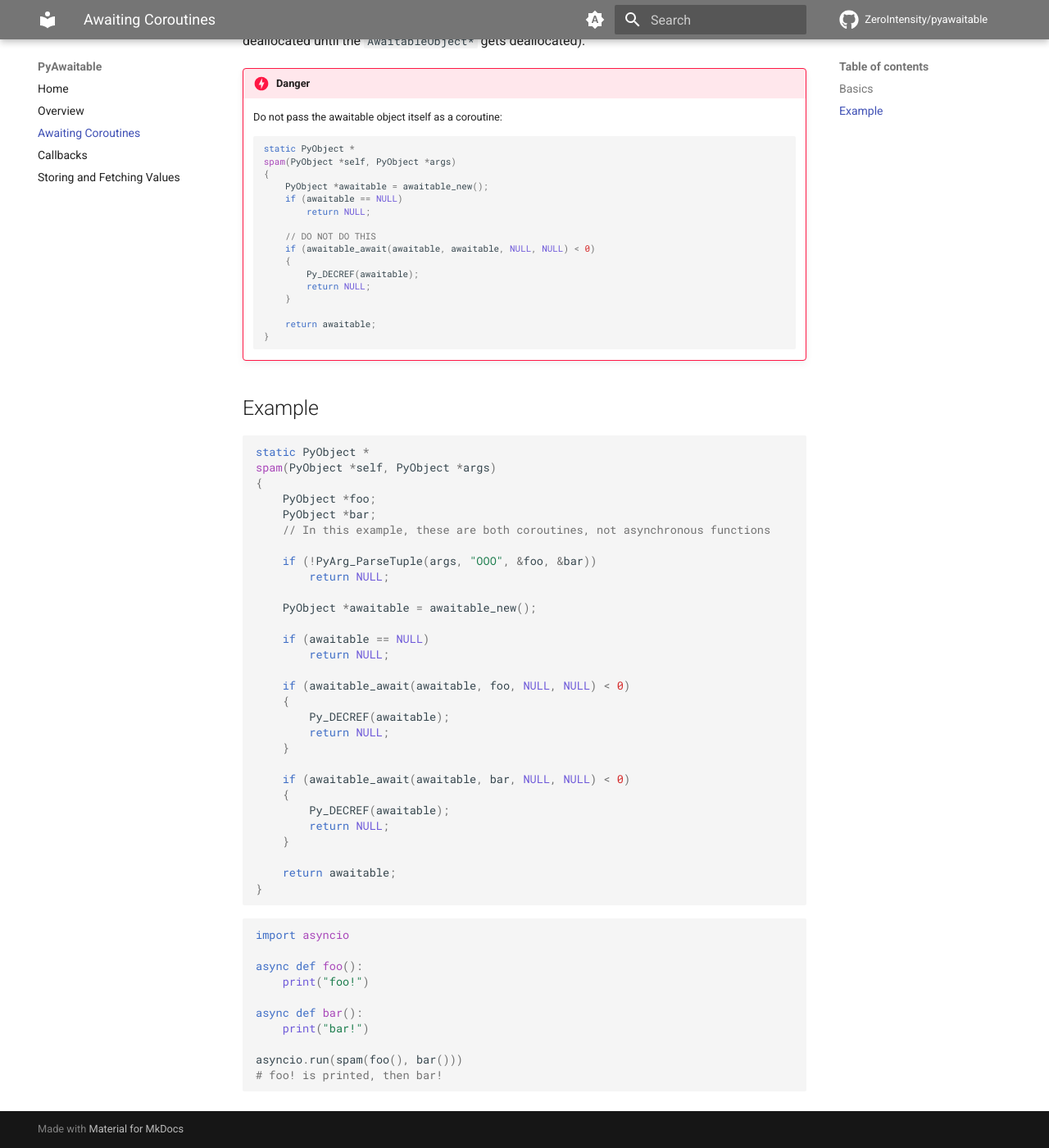
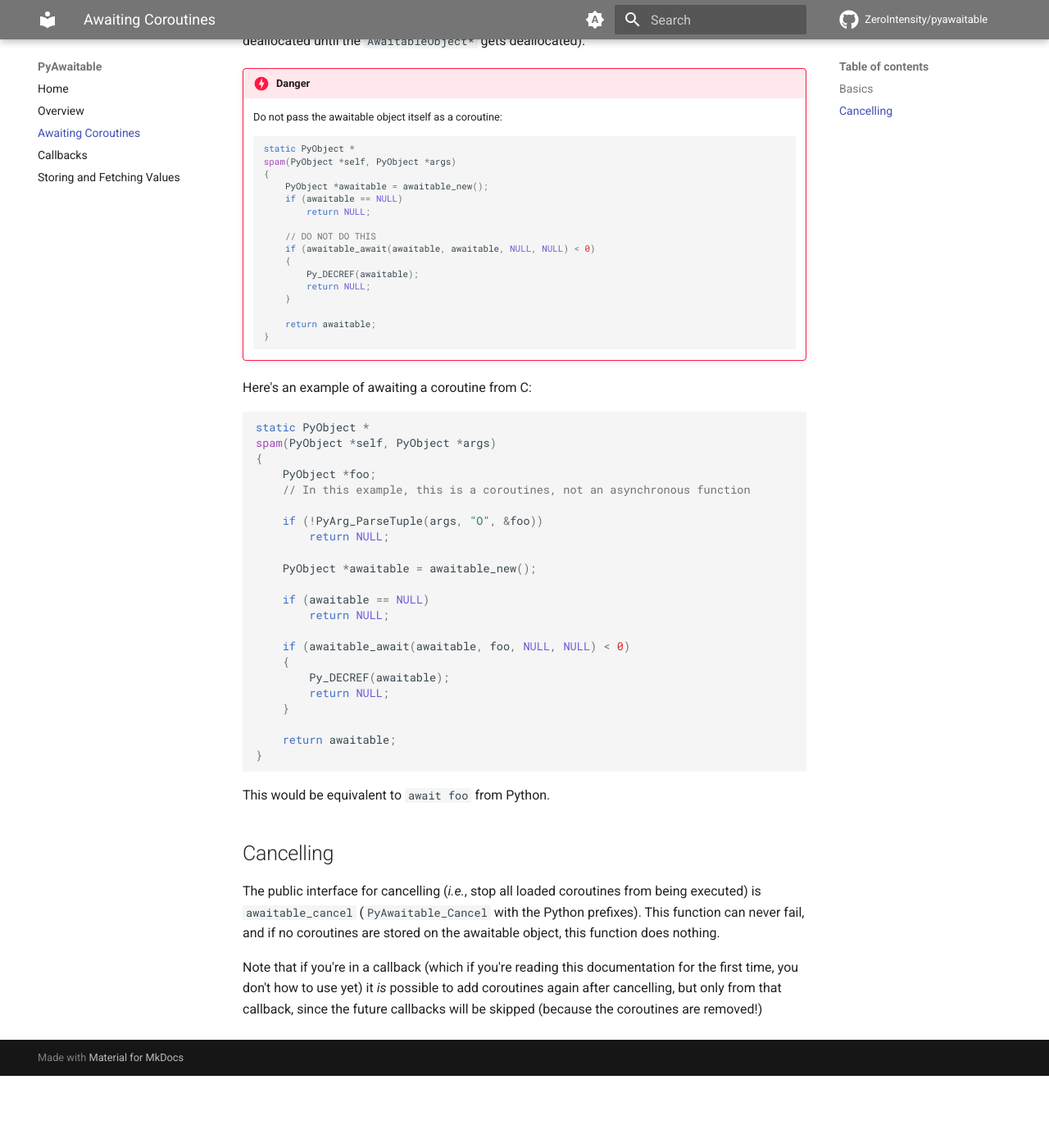
Before and after one commit to ZeroIntensity/pyawaitable, an MkDocs documentation site: the page built from docs/adding_coros.md, in a window 1280 px wide and 1400 px high, scrolled down 1296 px. Shown: the whole window at 82% size. Built offline with MkDocs 1.6.1 and Material for MkDocs 9.7.7, drawn with Linux system fonts in a browser that asks for light colours; comment, search, counter and statistics services are not loaded; after the commit the page ends 2608 px from its top, so only the background shows below that.

Commit message:
Update adding_coros.md

````diff
--- a/docs/adding_coros.md
+++ b/docs/adding_coros.md
@@ -65,17 +65,17 @@ bar = foo()
     }
     ```
 
-## Example
+
+Here's an example of awaiting a coroutine from C:
 
 ```c
 static PyObject *
 spam(PyObject *self, PyObject *args)
 {
     PyObject *foo;
-    PyObject *bar;
-    // In this example, these are both coroutines, not asynchronous functions
+    // In this example, this is a coroutines, not an asynchronous function
 
-    if (!PyArg_ParseTuple(args, "OOO", &foo, &bar))
+    if (!PyArg_ParseTuple(args, "O", &foo))
         return NULL;
 
     PyObject *awaitable = awaitable_new();
@@ -89,25 +89,14 @@ spam(PyObject *self, PyObject *args)
         return NULL;
     }
 
-    if (awaitable_await(awaitable, bar, NULL, NULL) < 0)
-    {
-        Py_DECREF(awaitable);
-        return NULL;
-    }
-
     return awaitable;
 }
 ```
 
-```py
-import asyncio
+This would be equivalent to `await foo` from Python.
 
-async def foo():
-    print("foo!")
+## Cancelling
 
-async def bar():
-    print("bar!")
+The public interface for cancelling (*i.e.*, stop all loaded coroutines from being executed) is `awaitable_cancel` (`PyAwaitable_Cancel` with the Python prefixes). This function can never fail, and if no coroutines are stored on the awaitable object, this function does nothing.
 
-asyncio.run(spam(foo(), bar()))
-# foo! is printed, then bar!
-```
+Note that if you're in a callback (which if you're reading this documentation for the first time, you don't how to use yet) it *is* possible to add coroutines again after cancelling, but only from that callback, since the future callbacks will be skipped (because the coroutines are removed!)
````
